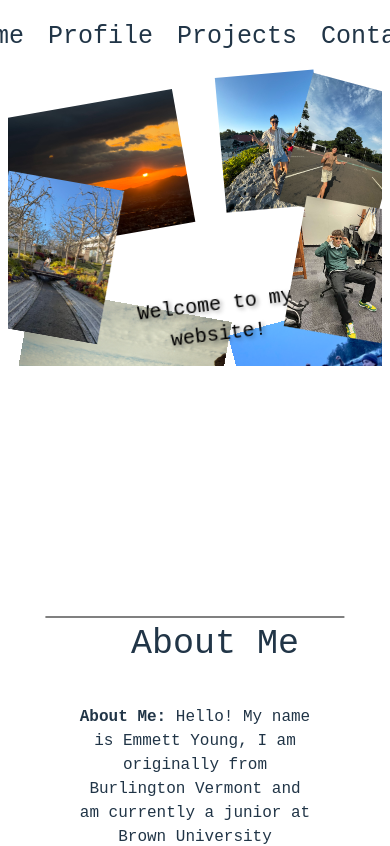
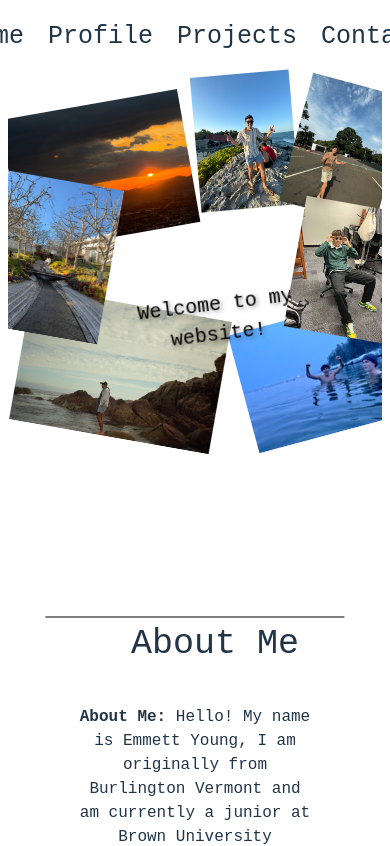
Before and after one commit to emmettyoung/website, a React (Vite) app in the folder frontend/: page / in a window 390 px wide. Shown: the top 846 px of the page. Built offline with nearby package versions, Linux system fonts and the light colour scheme.

Commit message:
Feat: fixing portrait

```diff
--- a/frontend/src/styles/main.css
+++ b/frontend/src/styles/main.css
@@ -216,13 +216,6 @@ position: absolute;
     transform: none;
     transform-origin: top center;
   }
-  .image-container {
-    display: flex;
-    flex-wrap: wrap;
-    justify-content: center;
-    gap: 10px;
-    overflow-x: hidden;
-  }
   .sunset-image,
   .tulum-image,
   .overlay-australia,
@@ -255,7 +248,7 @@ position: absolute;
   }
   .tulum-image{
     width: 110px;
-    right: 30px;
+    right: 50px;
     top: 0px;
     --rotate: -5deg;
   }
```
